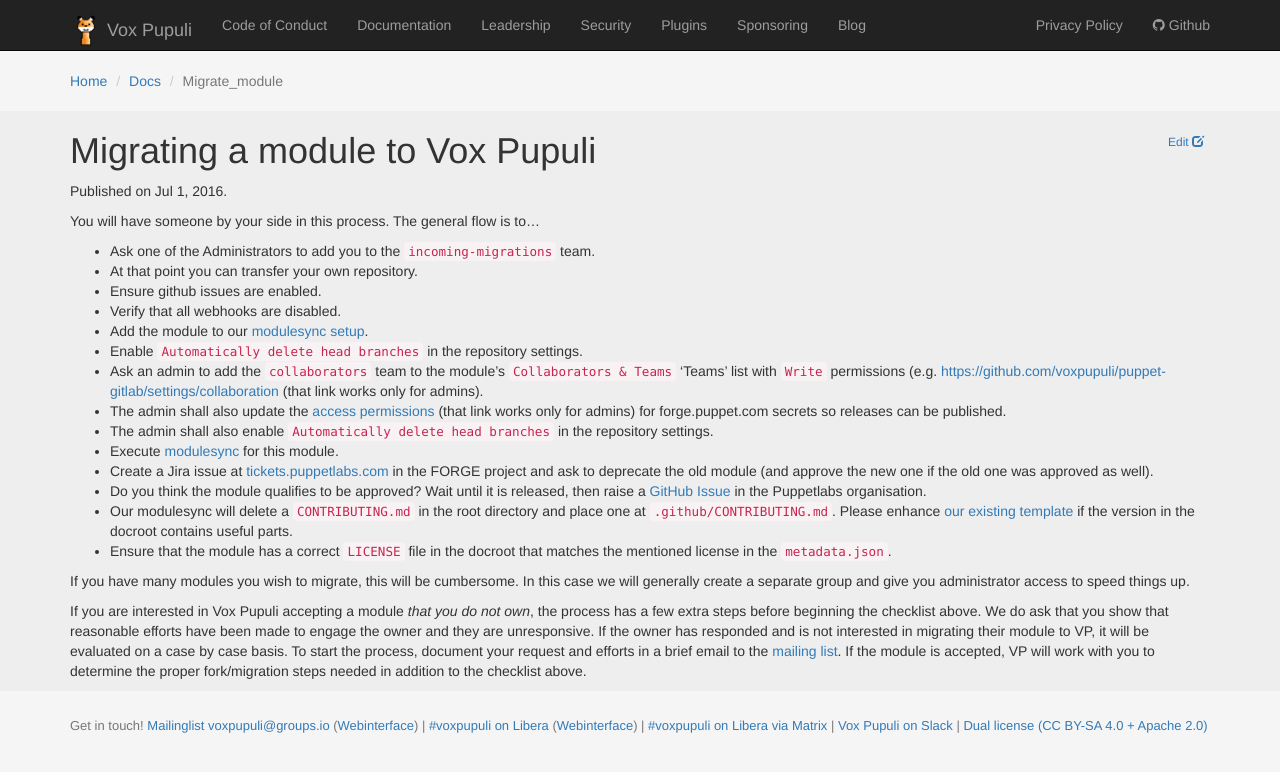
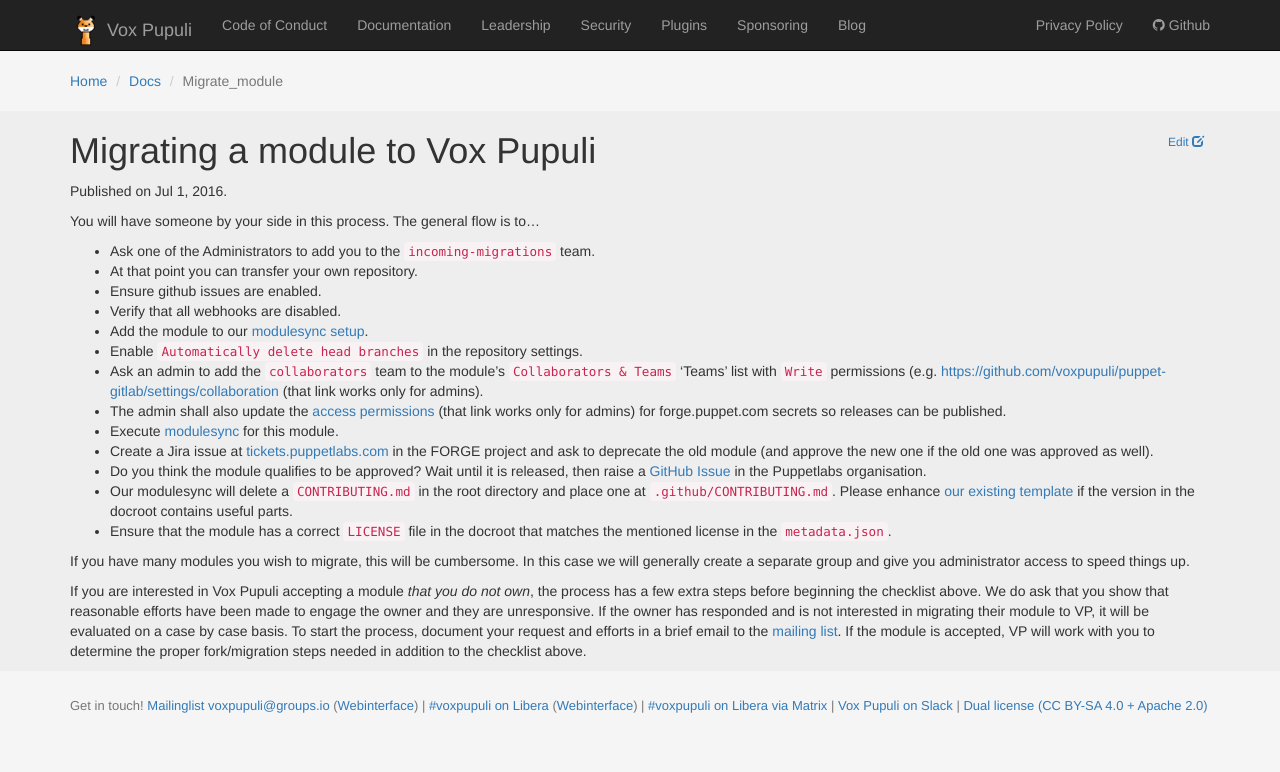
Before and after one commit to voxpupuli/voxpupuli.github.io, a Jekyll site: the page built from _docs/migrate_module.md, in a window 1280 px wide. Shown: the top 772 px of the page. Built offline with Jekyll 4.4.1, drawn with Linux system fonts in a browser that asks for light colours; nearby versions of some CDN libraries.

Commit message:
Remove duplicate instruction
This is already told a few lines above and the person who transfer the repository, as an owner, should be able to do it, so keep that one instead.

```diff
--- a/_docs/migrate_module.md
+++ b/_docs/migrate_module.md
@@ -15,7 +15,6 @@
 * Enable `Automatically delete head branches` in the repository settings.
 * Ask an admin to add the `collaborators` team to the module's `Collaborators & Teams` 'Teams' list with `Write` permissions (e.g. [https://github.com/voxpupuli/puppet-gitlab/settings/collaboration](https://github.com/voxpupuli/puppet-gitlab/settings/collaboration) (that link works only for admins).
 * The admin shall also update the [access permissions](https://github.com/organizations/voxpupuli/settings/secrets/actions) (that link works only for admins) for forge.puppet.com secrets so releases can be published.
-* The admin shall also enable `Automatically delete head branches` in the repository settings.
 * Execute [modulesync][msync] for this module.
 * Create a Jira issue at [tickets.puppetlabs.com](https://tickets.puppetlabs.com) in the FORGE project and ask to deprecate the old module (and approve the new one if the old one was approved as well).
 * Do you think the module qualifies to be approved? Wait until it is released, then raise a [GitHub Issue][approve] in the Puppetlabs organisation.
```
